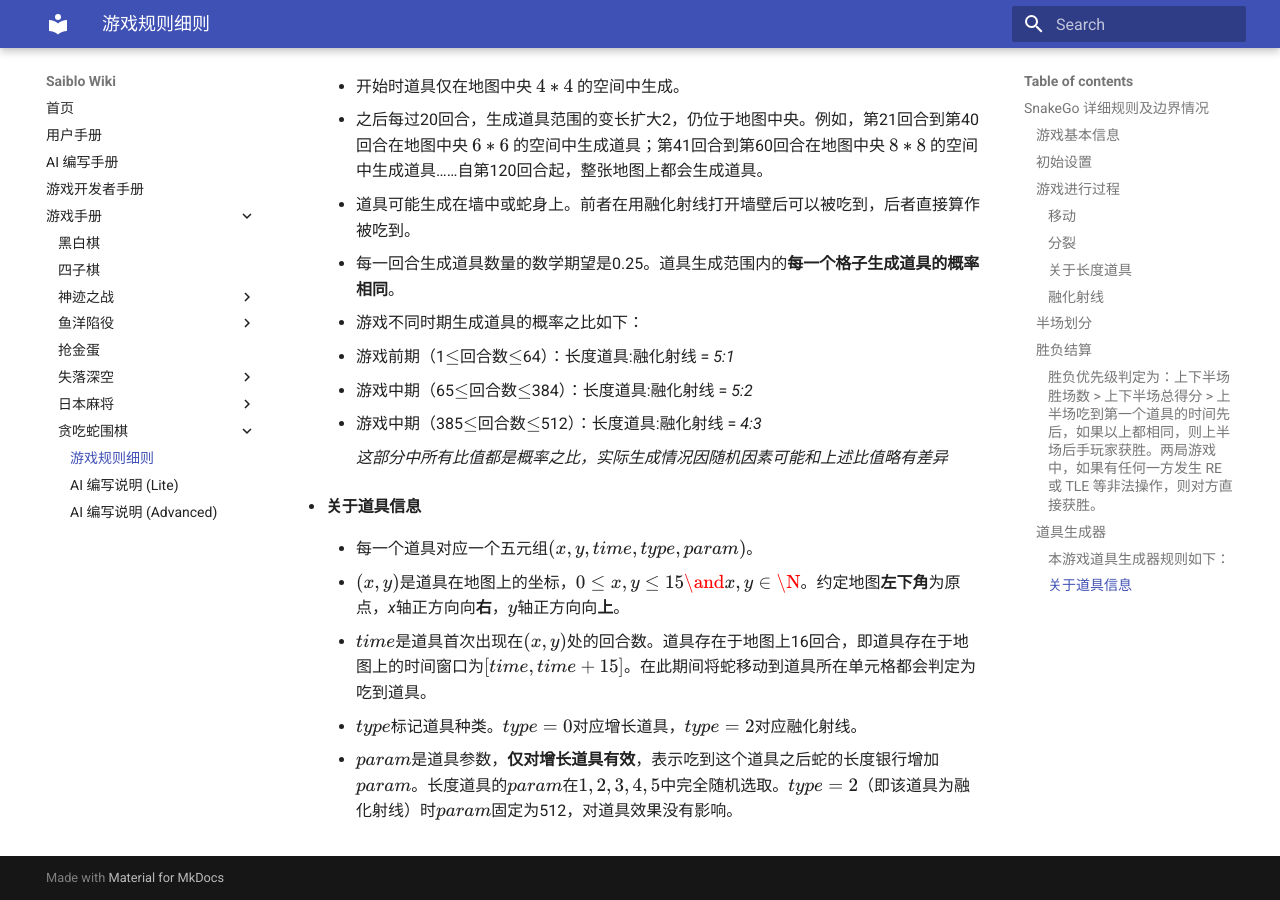
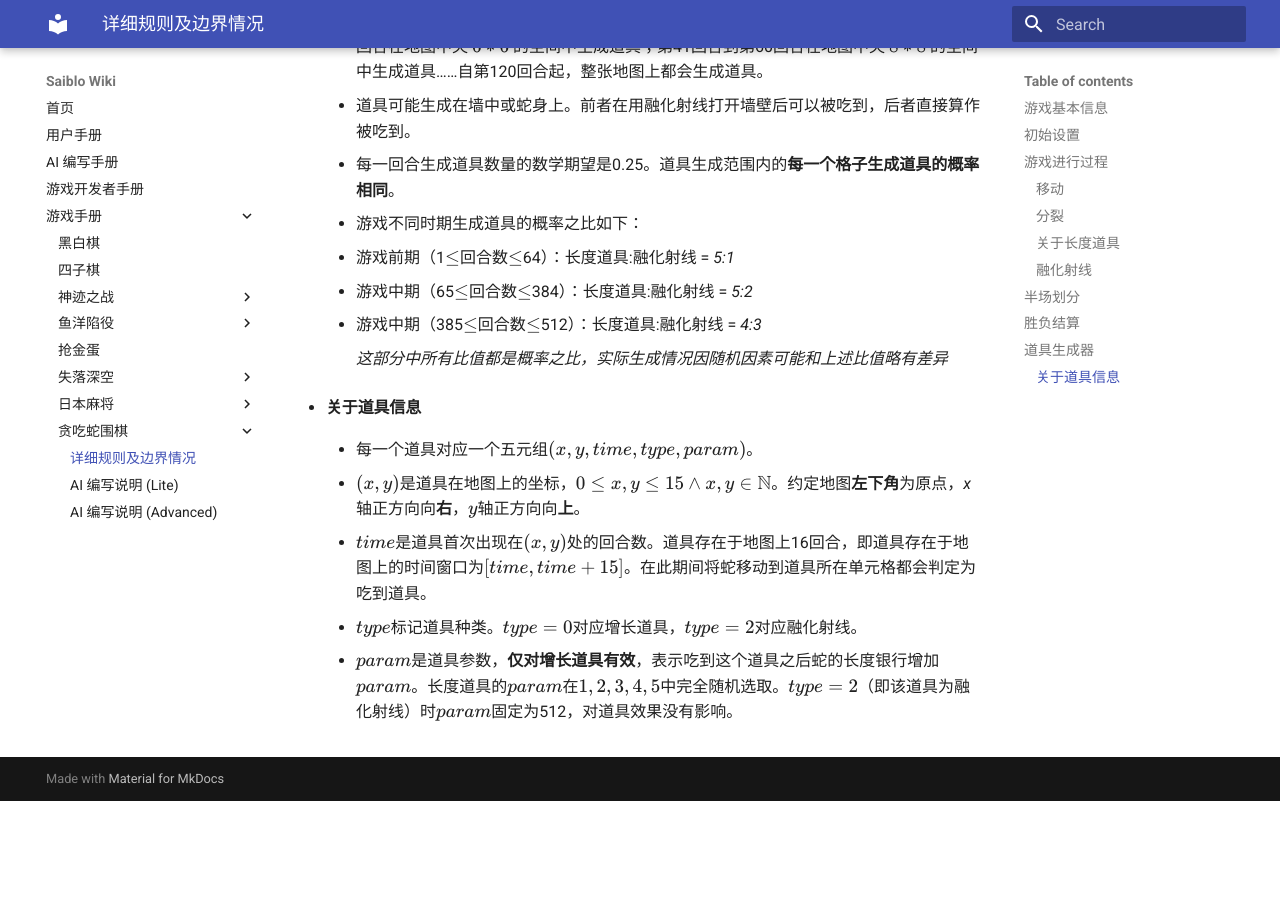
Before and after one commit to saiblo/saiblo-docs, an MkDocs documentation site: the page built from docs/games/snake-go/snake-go.md, in a window 1280 px wide and 900 px high, scrolled down 2463 px. Built offline with MkDocs 1.6.1 and Material for MkDocs 9.7.7, drawn with Linux system fonts in a browser that asks for light colours; after the commit the page ends 3264 px from its top, so only the background shows below that; some of the changed lines change nothing that is shown; some of the changed text lies outside the part shown.

Commit message:
Minor fix

```diff
--- a/docs/games/snake-go/snake-go.md
+++ b/docs/games/snake-go/snake-go.md
@@ -1,6 +1,4 @@
-## SnakeGo 详细规则及边界情况
-
-1. ### 游戏基本信息
+### 游戏基本信息
 
    * 双人游戏，双方玩家分为先后手。两个玩家轮流行动，依次操作自己的每一条蛇。游戏在一个16*16的正方形地图上进行。
 
@@ -52,11 +50,11 @@
 ### 胜负结算
 
    * 半场中玩家得分为：该玩家所有蛇覆盖的面积+该玩家围出的墙壁总面积。面积即占据格子数量。
-   * #### **胜负优先级判定为：上下半场胜场数 > 上下半场总得分 > 上半场吃到第一个道具的时间先后，如果以上都相同，则上半场后手玩家获胜。两局游戏中，如果有任何一方发生 RE 或 TLE 等非法操作，则对方直接获胜。**
+   * **胜负优先级判定为：上下半场胜场数 > 上下半场总得分 > 上半场吃到第一个道具的时间先后，如果以上都相同，则上半场后手玩家获胜。两局游戏中，如果有任何一方发生 RE 或 TLE 等非法操作，则对方直接获胜。**
 
-6. ### 道具生成器
+### 道具生成器
 
-   * #### 本游戏道具生成器规则如下：
+   * **本游戏道具生成器规则如下：**
 
      * 开始时道具仅在地图中央 $4*4$ 的空间中生成。
 
@@ -79,7 +77,7 @@
    * #### 关于道具信息
 
      * 每一个道具对应一个五元组$(x,y,time,type,param)$。
-     * $(x,y)$是道具在地图上的坐标，$0\le x,y\le15\and x,y\in\N$。约定地图**左下角**为原点，*x*轴正方向向**右**，$y$轴正方向向**上**。
+     * $(x,y)$是道具在地图上的坐标，$0\le x,y\le15\land x,y\in\mathbb{N}$。约定地图**左下角**为原点，*x*轴正方向向**右**，$y$轴正方向向**上**。
      * $time$是道具首次出现在$(x,y)$处的回合数。道具存在于地图上16回合，即道具存在于地图上的时间窗口为$[time, time+15]$。在此期间将蛇移动到道具所在单元格都会判定为吃到道具。
      * $type$标记道具种类。$type=0$对应增长道具，$type=2$对应融化射线。
      * $param$是道具参数，**仅对增长道具有效**，表示吃到这个道具之后蛇的长度银行增加$param$。长度道具的$param$在$1,2,3,4,5$中完全随机选取。$type=2$（即该道具为融化射线）时$param$固定为512，对道具效果没有影响。
--- a/mkdocs.yml
+++ b/mkdocs.yml
@@ -33,7 +33,7 @@
         - SDK 文档: games/mahjong/sdk.md
         - 播放器使用说明: games/mahjong/player.md
     - 贪吃蛇围棋:
-        - 游戏规则细则: games/snake-go/snake-go.md
+        - 详细规则及边界情况: games/snake-go/snake-go.md
         - AI 编写说明 (Lite): games/snake-go/adk-lite.md
         - AI 编写说明 (Advanced): games/snake-go/adk-advanced.md
 use_directory_urls: false
```
